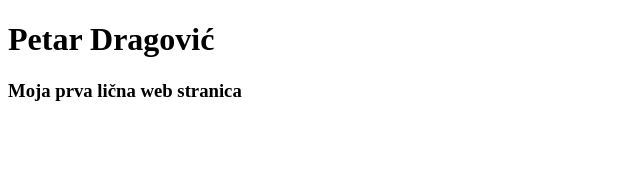
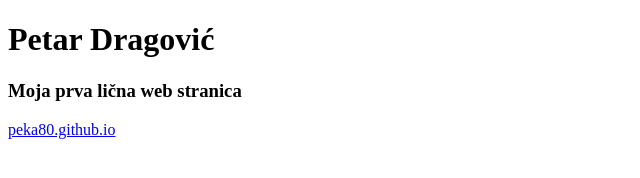
Before and after one commit to peka80/peka80.github.io, a plain HTML site: page index.html in a window 1280 px wide. Shown: the whole page, without its empty margins (0-640 px from the left). Drawn offline with Linux system fonts and the light colour scheme.

Commit message:
ispravka linka

```diff
--- a/index.html
+++ b/index.html
@@ -12,7 +12,7 @@
     </header>
     <section>
       <h3>Moja prva lična web stranica</h3>
-      <a href="https://peka80.github.io"></a>
+      <a href="https://peka80.github.io">peka80.github.io</a>
     </section>
   </body>
 </html>
```
